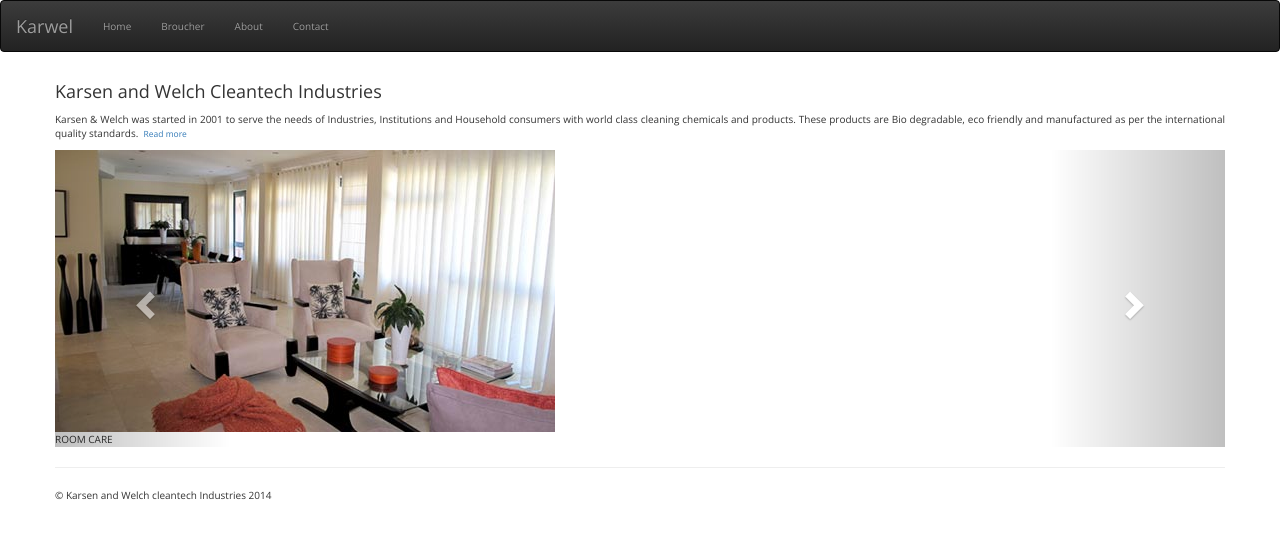
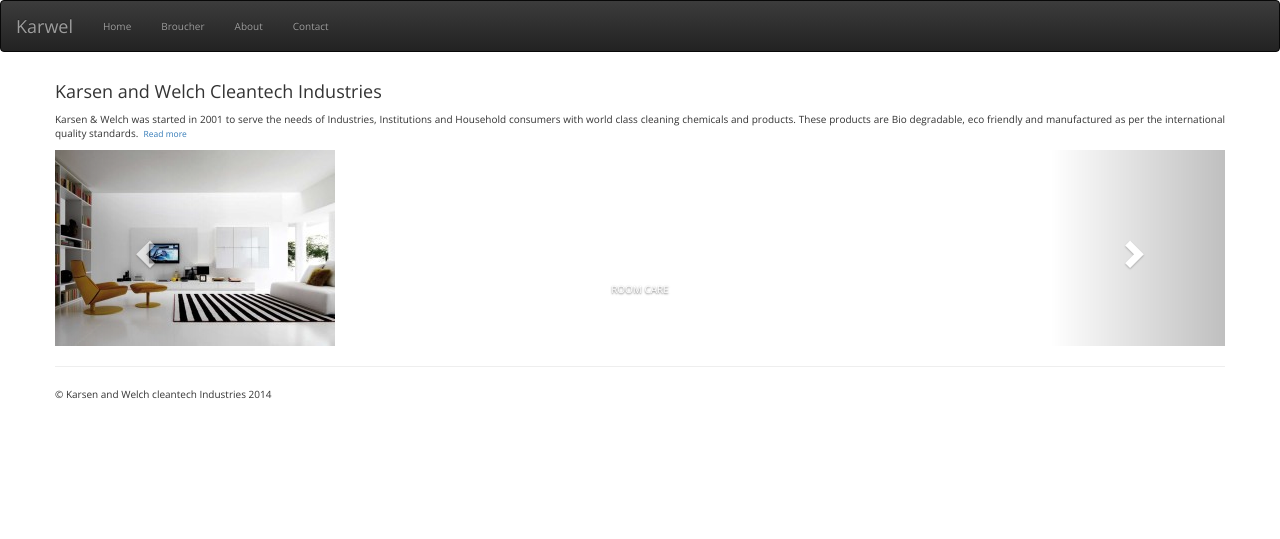
Before and after one commit to soundarmoorthy/karsenandwelch, a Jekyll site: the page built from index.html, in a window 1280 px wide. Shown: the top 539 px of the page. Built offline with Jekyll 4.4.1, drawn with Linux system fonts in a browser that asks for light colours; nearby versions of some CDN libraries; Markdown is read by kramdown in place of the engine named in the settings.

Commit message:
Add new images. Make carousel work for the home page

```diff
--- a/index.html
+++ b/index.html
@@ -17,29 +17,63 @@ layout: default
   <!-- Wrapper for slides -->
   <div class="carousel-inner">
     <div class="item active">
-      <img src="/assets/bootstrap/img/roomcare.jpg" alt="Roomcare image is missing">
+      <table>
+        <tr>
+          <td width="30%">
+            <img src="/assets/img/roomcare.jpg" class="img-responsive" alt="Roomcare image is missing">
+          </td>
+          <td width="70%">
             <div class="carousel-caption">
-      </div> ROOM CARE
+              ROOM CARE
+            </div>
+          </td>
+        </tr>
+      </table>
     </div>
     <div class="item">
-      <img src="/assets/bootstrap/img/kitchencare.jpg" alt="Kitchen care image is missing">
+      <table>
+        <tr>
+          <td width="30%">
+            <img src="/assets/img/kitchencare.jpg" class="img-responsive" alt="Kitchen care image is missing">
+          </td>
+          <td width="70%">
             <div class="carousel-caption">
               KITCHEN CARE
             </div>
+          </td>
+        </tr>
+      </table>
     </div>
 
     <div class="item">
-      <img src="/assets/bootstrap/img/retailcare.jpg" alt="Retail are image is missing">
+      <table>
+        <tr>
+          <td width="30%">
+            <img src="/assets/img/retailcare.jpg" class="img-responsive" alt="Retail care image is missing">
+          </td>
+          <td width="70%">
             <div class="carousel-caption">
               RETAIL CARE
             </div>
+          </td>
+        </tr>
+      </table>
     </div>
 
     <div class="item">
-      <img src="/assets/bootstrap/img/industrialcare.jpg" alt="Industrial care image is missing">
+
+      <table>
+        <tr>
+          <td width="30%">
+            <img src="/assets/img/industrialcare.jpg" class="img-responsive" alt="Industrial care image is missing">
+          </td>
+          <td width="70%">
             <div class="carousel-caption">
               INDUSTRIAL CARE
             </div>
+          </td>
+        </tr>
+      </table>
     </div>
   </div>
 
```
Also changed, not shown: assets/img/green_clean.jpg (added), assets/img/industrialcare.jpg (added), assets/img/kitchencare.jpg (added), assets/img/retailcare.jpg (added), assets/img/roomcare.jpg (added), assets/img/rsz_roomcare.jpg (added). Lines whose indentation alone changed are shown as unchanged.
